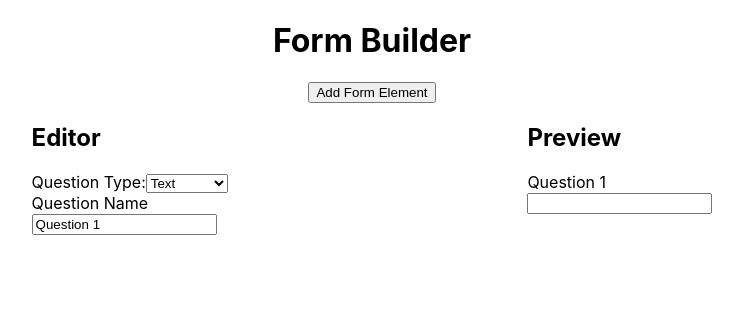
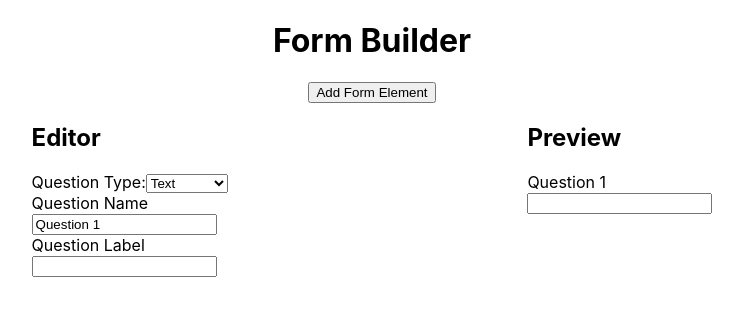
Before and after one commit to arkangelofkaos/form-builder-kata, a React (Create React App) app: page / in a window 1280 px wide. Both pictures are taken after a click on the button "Add Form Element". Shown: the top 316 px of the page, without its empty margins (268-1011 px from the left). Built offline with nearby package versions, Linux system fonts and the light colour scheme.

Commit message:
Configure the question label

```diff
--- a/src/form/editor/QuestionBuilder.jsx
+++ b/src/form/editor/QuestionBuilder.jsx
@@ -1,6 +1,14 @@
 import {useCallback} from "react";
 
 const QuestionBuilder = ({className, definition, setDefinition}) => {
+    const onTypeChange = useCallback((e) => {
+        const newType = e.target.value
+        setDefinition(definition.id, {
+            ...definition,
+            type: newType
+        })
+    }, [definition, setDefinition])
+
     const setQuestionName = useCallback((e) => {
         const newQuestionName = e.target.value
         setDefinition(definition.id, {
@@ -9,11 +17,11 @@ const QuestionBuilder = ({className, definition, setDefinition}) => {
         })
     }, [definition, setDefinition])
 
-    const onTypeChange = useCallback((e) => {
-        const newType = e.target.value
+    const setLabel = useCallback((e) => {
+        const newLabel = e.target.value
         setDefinition(definition.id, {
             ...definition,
-            type: newType
+            label: newLabel
         })
     }, [definition, setDefinition])
 
@@ -31,6 +39,12 @@ const QuestionBuilder = ({className, definition, setDefinition}) => {
                    value={definition.name}
                    onChange={setQuestionName}/>
         </label>
+        <label>
+            <div>Question Label</div>
+            <input data-testid="label-input"
+                   value={definition.label}
+                   onChange={setLabel}/>
+        </label>
     </div>
 }
 
```
Also changed, not shown: 1 other file (tests, documents, lock files or other folders).
